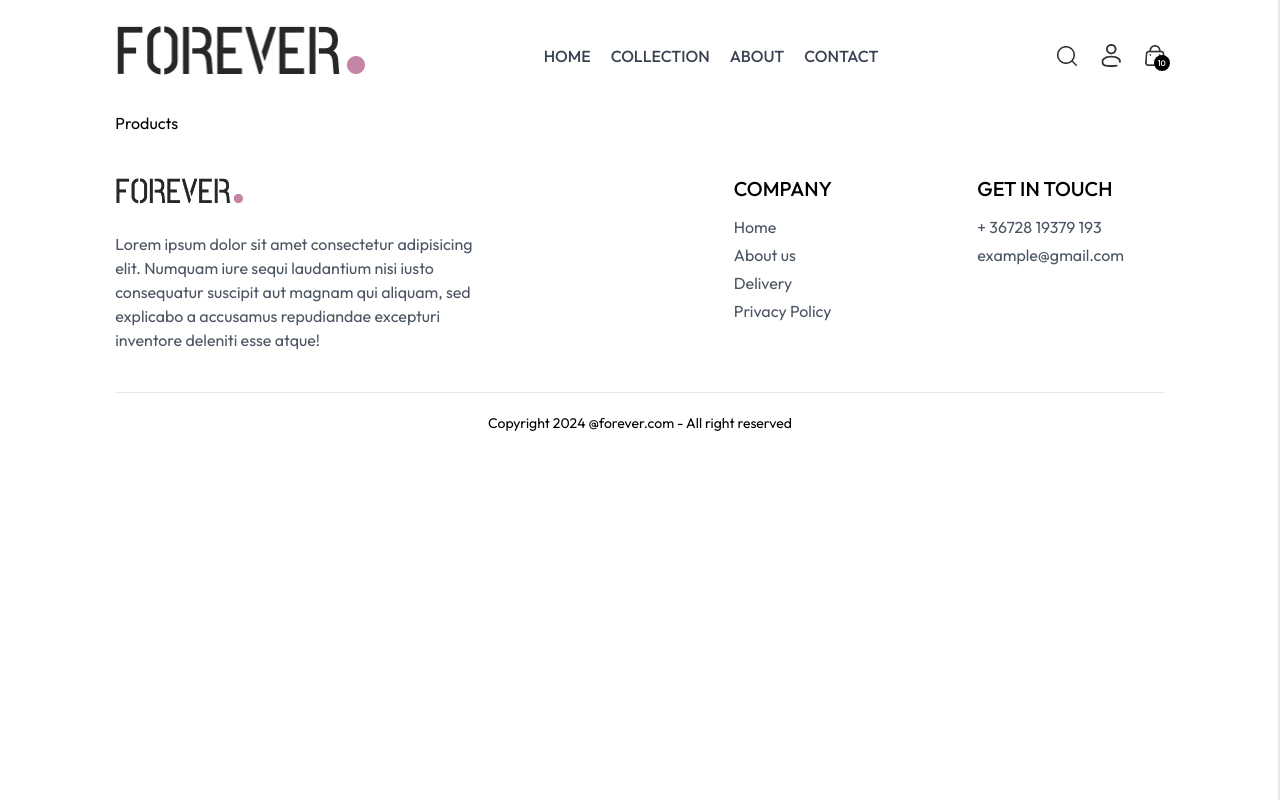
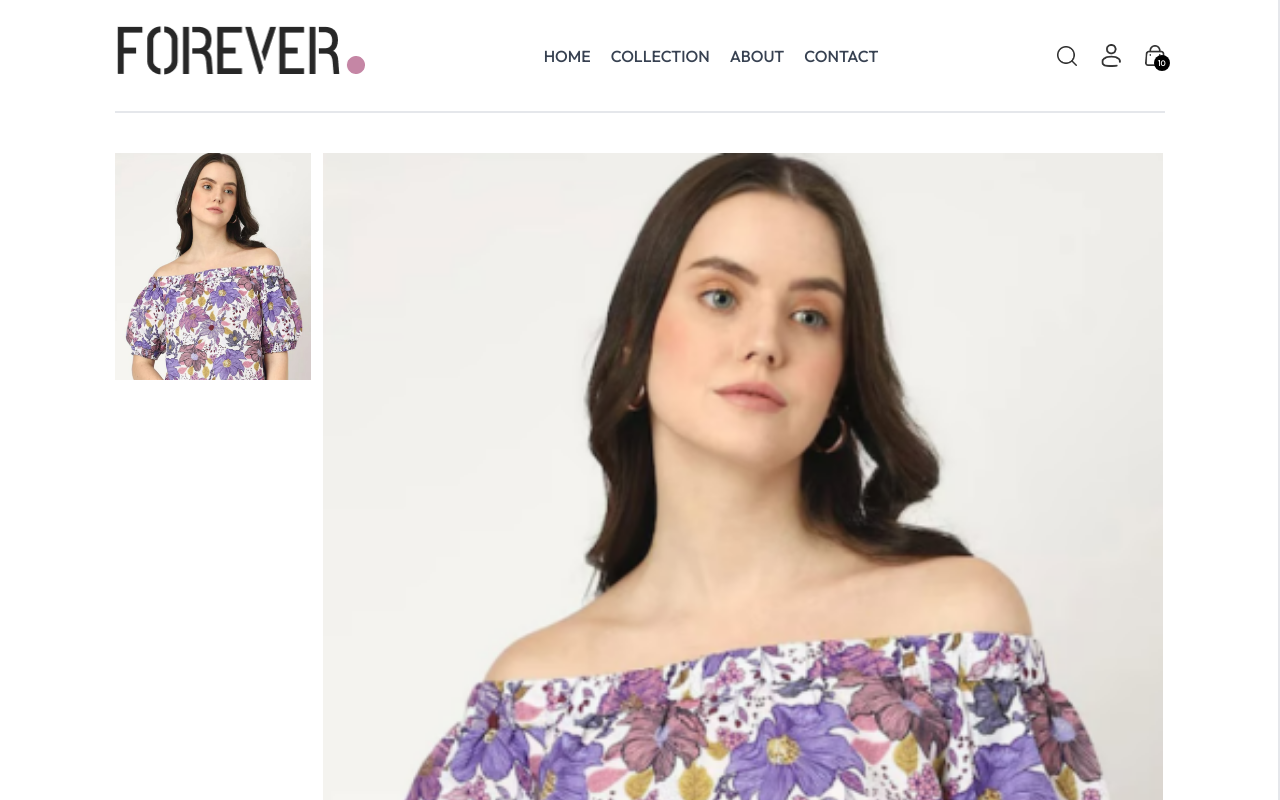
Before and after one commit to taahir-khhan/E-Commerce-App, a React app: page /product/aaaaa in a window 1280 px wide. Shown: the top 800 px of the page. Built offline with nearby package versions, Linux system fonts and the light colour scheme; the HTML template or start-up script is replaced by a standard one.

Commit message:
search bar working properly

```diff
--- a/src/App.jsx
+++ b/src/App.jsx
@@ -11,7 +11,7 @@
   Login,
   Orders,
   PlaceOrder,
-  Products,
+  Product,
 } from "./pages";
 
 function App() {
@@ -24,7 +24,7 @@
         <Route path="/collection" element={<Collection />} />
         <Route path="/about" element={<About />} />
         <Route path="/contact" element={<Contact />} />
-        <Route path="/product/:productId" element={<Products />} />
+        <Route path="/product/:productId" element={<Product />} />
         <Route path="/cart" element={<Cart />} />
         <Route path="/login" element={<Login />} />
         <Route path="/place-order" element={<PlaceOrder />} />
--- a/src/components/SearchBar.jsx
+++ b/src/components/SearchBar.jsx
@@ -1,12 +1,23 @@
-import React, { useContext } from "react";
+import React, { useContext, useEffect, useState } from "react";
+import { useLocation } from "react-router-dom";
 import { assets } from "../assets/frontend_assets/assets";
 import { shopContext } from "../context/ShopContext";
 
 const SearchBar = () => {
   const { search, setSearch, showSearch, setShowSearch } =
     useContext(shopContext);
+  const [visible, setVisible] = useState(false);
+  const location = useLocation();
 
-  return showSearch ? (
+  useEffect(() => {
+    if (location.pathname.includes("collection")) {
+      setVisible(true);
+    } else {
+      setVisible(false);
+    }
+  }, [location]);
+
+  return showSearch && visible ? (
     <div className="bg-gray-50 border-t border-b text-center">
       <div className="inline-flex items-center justify-center border border-gray-400 px-6 py-3 mx-4 my-6  rounded-full w-3/4  sm:w-1/2">
         <input
--- a/src/pages/Collection.jsx
+++ b/src/pages/Collection.jsx
@@ -4,7 +4,7 @@
 import { shopContext } from "../context/ShopContext";
 
 const Collection = () => {
-  const { products } = useContext(shopContext);
+  const { products, search, showSearch } = useContext(shopContext);
   const [showFilter, setShowFilter] = useState(true);
   const [filterProducts, setFilterProducts] = useState([]);
   const [category, setCategory] = useState([]);
@@ -31,6 +31,12 @@
 
   const applyFilter = () => {
     let productCopy = products.slice();
+
+    if (showSearch && search) {
+      productCopy = productCopy.filter((item) =>
+        item.name.toLowerCase().includes(search.toLowerCase())
+      );
+    }
 
     if (category.length > 0) {
       productCopy = productCopy.filter((item) =>
@@ -60,7 +66,7 @@
 
   useEffect(() => {
     applyFilter();
-  }, [category, subCategory, sortType]);
+  }, [category, subCategory, sortType, search, showSearch]);
 
   return (
     <div className="flex flex-col md:flex-row gap-1 sm:gap-10 pt-10 border-t">
--- /dev/null
+++ b/src/pages/Product.jsx
@@ -0,0 +1,53 @@
+import React, { useContext, useEffect, useState } from "react";
+import { useParams } from "react-router-dom";
+import { shopContext } from "../context/ShopContext";
+
+const Product = () => {
+  const { productId } = useParams();
+  const [productData, setProductData] = useState(null);
+  const { products } = useContext(shopContext);
+  const [image, setImage] = useState(null);
+
+  const fetchProductData = async () => {
+    products.map((item) => {
+      if (item._id === productId) {
+        setProductData(item);
+        setImage(item.image[0]);
+        return;
+      }
+    });
+  };
+
+  useEffect(() => {
+    fetchProductData();
+  }, []);
+
+  return productData ? (
+    <div className="border-t-2 pt-10 transition-opacity ease-in duration-500 opacity-100">
+      {/* Product Data */}
+      <div className="flex gap-12 flex-col sm:flex-row">
+        {/* Product Images */}
+        <div className="flex-1 flex flex-col-reverse gap-3 sm:flex-row">
+          <div className="flex flex-col overflow-x-auto sm:overflow-y-scroll justify-between sm:justify-normal w-full sm:w-[18.7%]">
+            {productData.image.map((item, idx) => (
+              <img
+                src={item}
+                key={idx}
+                className="w-[24%] sm:w-full sm:mb-3 flex-shrink-0 cursor-pointer"
+                alt=""
+                onClick={() => setImage(item)}
+              />
+            ))}
+          </div>
+          <div className="w-full sm:w-[80%]">
+            <img src={image} className="w-full h-auto" alt="" />
+          </div>
+        </div>
+      </div>
+    </div>
+  ) : (
+    <div className="opacity-0"></div>
+  );
+};
+
+export default Product;
--- a/src/pages/Products.jsx
+++ /dev/null
@@ -1,7 +0,0 @@
-import React from "react";
-
-const Products = () => {
-  return <div>Products</div>;
-};
-
-export default Products;
--- a/src/pages/index.js
+++ b/src/pages/index.js
@@ -6,7 +6,7 @@
 import Login from "./Login";
 import Orders from "./Orders";
 import PlaceOrder from "./PlaceOrder";
-import Products from "./Products";
+import Product from "./Product";
 
 export {
   About,
@@ -17,5 +17,5 @@
   Login,
   Orders,
   PlaceOrder,
-  Products,
+  Product,
 };
```
